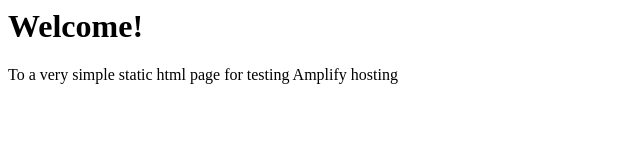
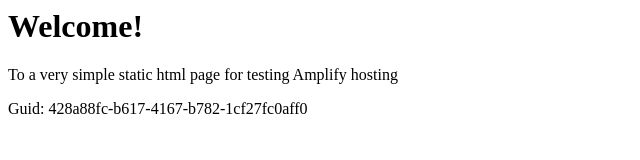
Before and after one commit to aws-aemilia-pdx/Github-PR-Commit-Integration-Test-DoNotTouch-Gith-OKSLNVO2-v1-test-us-west-2, a website: page src/index.html in a window 1280 px wide. Shown: the whole page, without its empty margins (0-640 px from the left). Drawn offline with Linux system fonts and the light colour scheme.

Commit message:
commit from integ tests

```diff
--- a/src/index.html
+++ b/src/index.html
@@ -1,3 +1,5 @@
+
+
 <html lang="en">
 
 <head>
@@ -10,6 +12,6 @@
 <body>
     <h1>Welcome!</h1>
     <p>To a very simple static html page for testing Amplify hosting</p>
-</body>
+    <p>Guid: 428a88fc-b617-4167-b782-1cf27fc0aff0</p></body>
 
 </html>
```
